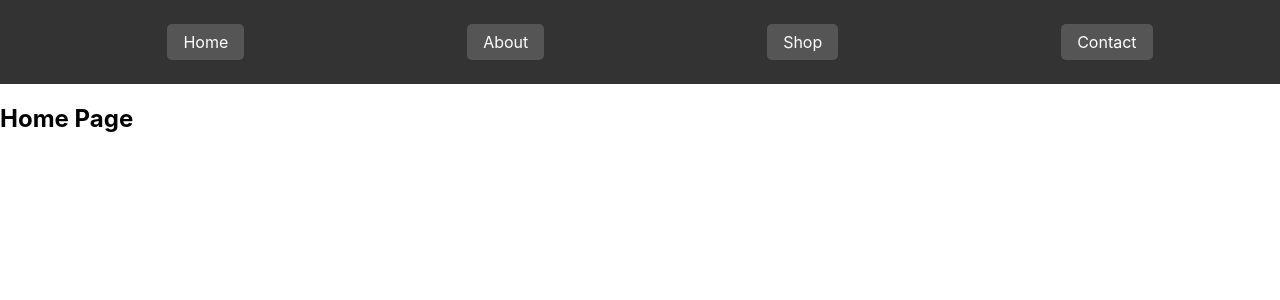
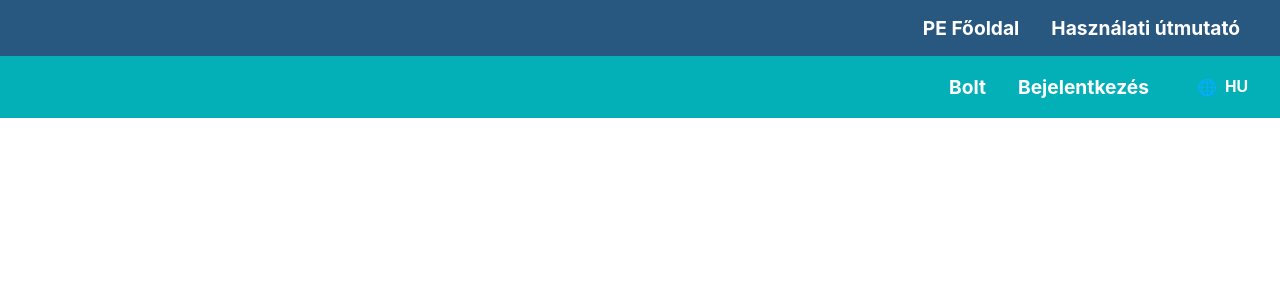
Before and after one commit to Kopoklesz/Szakdolgozat, a React (Create React App) app in the folder frontend/: page / in a window 1280 px wide. Shown: the top 300 px of the page. Built offline with nearby package versions, Linux system fonts and the light colour scheme.

Commit message:
NavBar - Nyelvválasztás

```diff
--- a/frontend/package.json
+++ b/frontend/package.json
@@ -6,8 +6,10 @@
     "@testing-library/jest-dom": "^5.17.0",
     "@testing-library/react": "^13.4.0",
     "@testing-library/user-event": "^13.5.0",
+    "i18next": "^23.15.1",
     "react": "^18.3.1",
     "react-dom": "^18.3.1",
+    "react-i18next": "^15.0.1",
     "react-router-dom": "^6.26.2",
     "react-scripts": "5.0.1",
     "web-vitals": "^2.1.4"
--- a/frontend/src/App.css
+++ b/frontend/src/App.css
@@ -1,30 +1,90 @@
-.App {
-  text-align: center;
+/* Alap stílusok a navigációs sávhoz */
+.externLinksNav {
+  background-color: #285780;
+  display: flex;
+  justify-content: flex-end;
+  align-items: center;
+  padding: 1em 0.5em; /* Növelt padding */
 }
 
-nav {
-  background-color: #333;
-  padding: 1em;
+.interLinksNav {
+  background-color: #04b0b8;
+  display: flex;
+  justify-content: flex-end; /* Egyenletes elosztás */
+  align-items: center;
+  padding: 1em 1em; /* Növelt padding */
+  height: 30px; /* Növelt magasság */
 }
 
+/* Lista stílusok */
 nav ul {
   list-style-type: none;
+  margin: 0;
+  padding: 0;
   display: flex;
-  justify-content: space-around;
 }
 
-nav ul li {
-  display: inline;
+/* Listaelemek stílusai */
+nav li {
+  margin-right: 2em; /* Távolság a listaelemek között */
 }
 
-nav ul li a {
-  color: white;
-  text-decoration: none;
-  padding: 0.5em 1em;
-  background-color: #555;
-  border-radius: 5px;
+/* Linkek stílusai */
+nav a {
+  color: white; /* Fehér színű szöveg */
+  text-decoration: none; /* Nincs aláhúzás */
+  font-weight: bold;
+  font-size: 1.2rem; /* Növelt betűméret */
 }
 
-nav ul li a:hover {
-  background-color: #777;
+/* Linkek hover állapota */
+nav a:hover {
+  text-decoration: underline; /* Aláhúzás hover állapotban */
 }
+
+/* Media query-k a reszponzív dizájnhoz */
+@media (max-width: 768px) {
+  .externLinksNav, .interLinksNav {
+    flex-direction: column;
+    height: auto;
+    padding: 1em;
+  }
+
+  nav ul {
+    flex-direction: column;
+    align-items: flex-start;
+  }
+
+  nav li {
+    margin-right: 0;
+    margin-bottom: 0.5em;
+  }
+}
+
+/* Nyelvváltó gomb stílusai */
+.language-selector {
+  position: relative;
+  display: inline-block;
+}
+
+.language-selector button {
+  background-color: transparent; /* Átlátszó háttér */
+  color: white; /* Fehér szöveg */
+  border: none; /* Nincs keret */
+  padding: 0.5em 1em; /* Kényelmes padding */
+  font-size: 1rem; /* Betűméret */
+  font-weight: bold; /* Félkövér szöveg */
+  cursor: pointer; /* Mutató kurzor */
+  display: flex;
+  align-items: center;
+  transition: background-color 0.3s ease, color 0.3s ease; /* Sima átmenet */
+}
+
+.language-selector button:hover {
+  background-color: rgba(255, 255, 255, 0.2); /* Kivilágosodás hover állapotban */
+  color: #f0f0f0; /* Világosabb szöveg hover állapotban */
+}
+
+.language-selector .globe-icon {
+  margin-right: 0.5em; /* Távolság az ikon és a szöveg között */
+}
--- a/frontend/src/App.js
+++ b/frontend/src/App.js
@@ -1,44 +1,56 @@
-import React from 'react';
-import { BrowserRouter as Router, Route, Routes, Link } from 'react-router-dom';
-import './App.css'
-
-function Home() {
-  return <h2>Home Page</h2>;
-}
-
-function About() {
-  return <h2>About Page</h2>;
-}
+import React, { useState } from 'react';
+import { BrowserRouter as Router, Routes, Route, Link } from 'react-router-dom';
+import { useTranslation, I18nextProvider } from 'react-i18next'; // I18nextProvider importálása
+import i18n from './i18n'; // Az i18n importálása
+import './App.css';
 
 function Shop() {
   return <h2>Shop Page</h2>;
 }
 
-function Contact() {
-  return <h2>Contact Page</h2>;
-}
+function App() {
+  const { t, i18n } = useTranslation();
+  const [currentLanguage, setCurrentLanguage] = useState('hu');
 
-function App() {
+  const changeLanguage = (lng) => {
+    i18n.changeLanguage(lng);
+    setCurrentLanguage(lng);
+  };
+
   return (
+    <I18nextProvider i18n={i18n}>
       <Router>
+        <div className="nav-container">
           {/* Nav Bar */}
-      <nav>
+          <nav className='externLinksNav'>
             <ul>
-          <li><Link to="/">Home</Link></li>
-          <li><Link to="/about">About</Link></li>
-          <li><Link to="/shop">Shop</Link></li>
-          <li><Link to="/contact">Contact</Link></li>
+              {/* Extern links */}
+              <li><a href="https://uni-pannon.hu" target="_blank" rel="noopener noreferrer">{t('PE Főoldal')}</a></li>
+              <li><a href="https://alairas.sport.uni-pannon.hu/pdfs/user_manual_2024_hu.pdf" target="_blank" rel="noopener noreferrer">{t('Használati útmutató')}</a></li>
             </ul>
           </nav>
 
+          <nav className='interLinksNav'>
+            <ul>
+              {/* Intern links */}
+              <li><Link to="/shop">{t('Bolt')}</Link></li>
+              <li><Link to="/login">{t('Bejelentkezés')}</Link></li>
+            </ul>
+            {/* Language change */}
+            <div className="language-selector">
+              <button onClick={() => changeLanguage(currentLanguage === 'hu' ? 'en' : 'hu')}>
+                <span className="globe-icon">🌐</span> {currentLanguage.toUpperCase()}
+              </button>
+            </div>
+          </nav>
+        </div>
+
         {/* Page render */}
         <Routes>
-        <Route path="/" element={<Home />} />
-        <Route path="/about" element={<About />} />
           <Route path="/shop" element={<Shop />} />
-        <Route path="/contact" element={<Contact />} />
         </Routes>
       </Router>
+    </I18nextProvider>
   );
 }
 
--- /dev/null
+++ b/frontend/src/i18n.js
@@ -0,0 +1,34 @@
+import i18n from 'i18next';
+import { initReactI18next } from 'react-i18next';
+
+const resources = {
+  en: {
+    translation: {
+      "PE Főoldal": "PE Homepage",
+      "Használati útmutató": "User Manual",
+      "Bolt": "Shop",
+      "Bejelentkezés": "Login"
+    }
+  },
+  hu: {
+    translation: {
+      "PE Főoldal": "PE Főoldal",
+      "Használati útmutató": "Használati útmutató",
+      "Bolt": "Bolt",
+      "Bejelentkezés": "Bejelentkezés"
+    }
+  }
+};
+
+i18n
+  .use(initReactI18next)
+  .init({
+    resources,
+    lng: 'hu', // Kezdő nyelv
+    fallbackLng: 'hu', // Biztonsági nyelv
+    interpolation: {
+      escapeValue: false
+    }
+  });
+
+export default i18n;
```
Also changed, not shown: 1 other file (tests, documents, lock files or other folders). Lines whose indentation alone changed are shown as unchanged.
